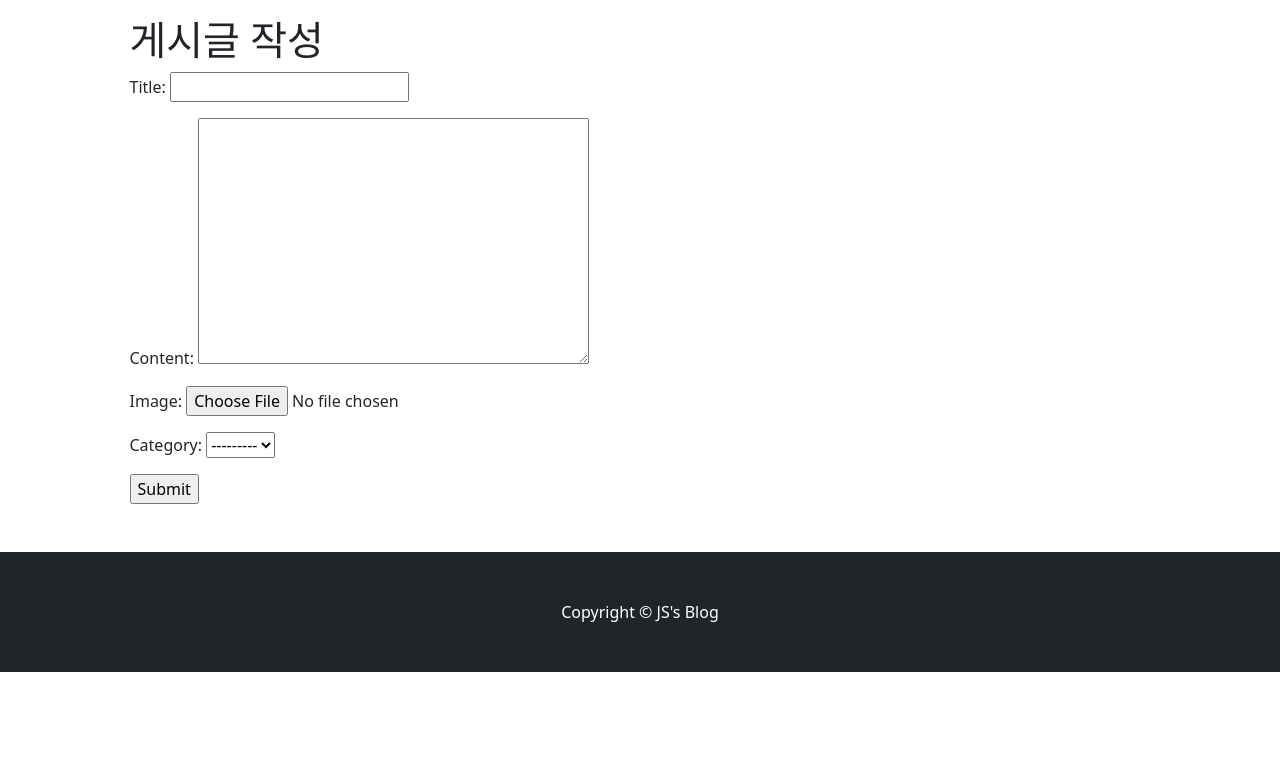
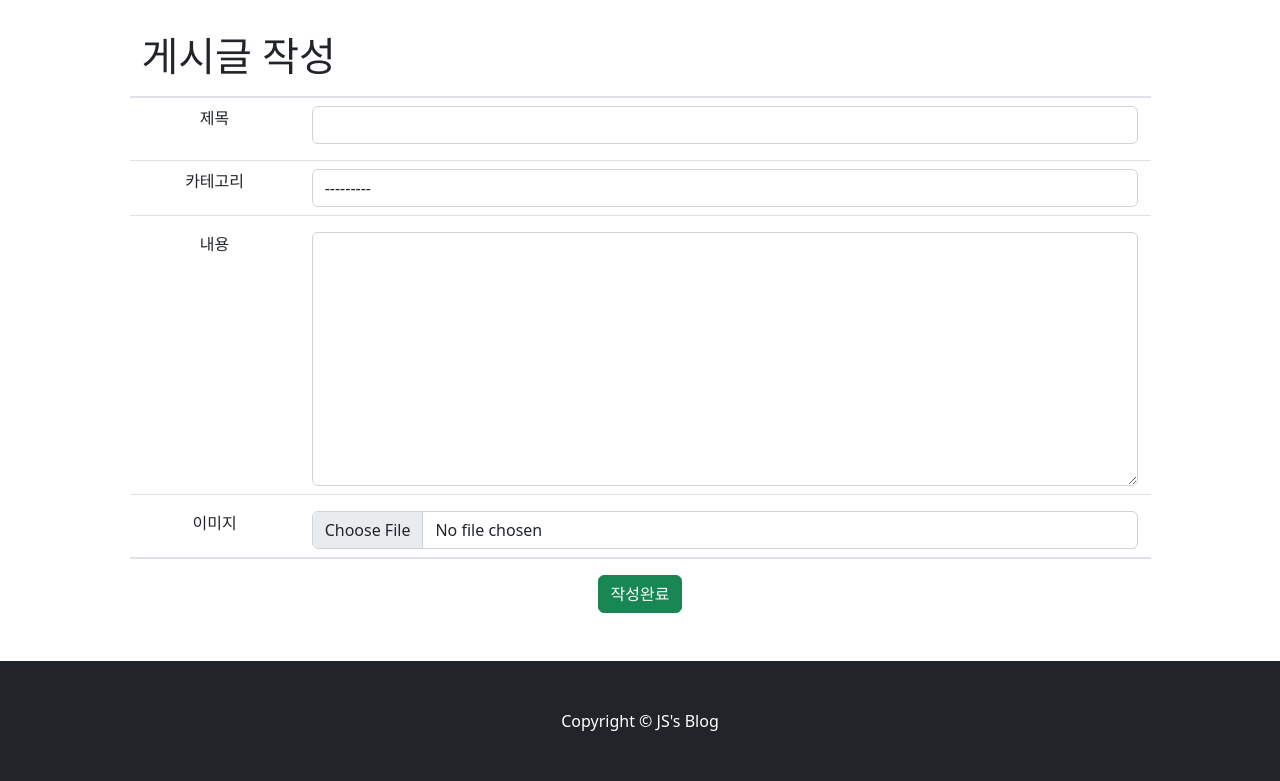
Before and after one commit to YuJinsoo/myBlog, a Django app: page /blog/create/ in a window 1280 px wide. Shown: the part 56-837 px from the top of the page. Before the commit the page ends 728 px from the top, so only its background shows below. Run offline with Django 4.2, Linux system fonts and the light colour scheme; the visitor is signed in with stand-in values (Sample User, id 1); data that the repository does not hold is empty.

Commit message:
post write, edit 폼 위젯 적용

```diff
--- a/blog/forms.py
+++ b/blog/forms.py
@@ -7,6 +7,21 @@ class PostForm(forms.ModelForm):
     class Meta:
         model = Post
         fields = ['title', 'content', 'image', 'category']
+        widgets ={
+            'title':forms.TextInput(attrs={
+                'class': 'form-control'
+                }),
+            'category':forms.Select(attrs={
+                'class': 'form-control'
+                }),
+            'content':forms.Textarea(attrs={
+                'class': 'form-control',
+                'style': 'width:100%;'
+                }),
+            'image':forms.FileInput(attrs={
+                'class': 'form-control'
+                })
+            }
 
 
 class CommentForm(forms.ModelForm):
--- a/blog/templates/blog/post_write.html
+++ b/blog/templates/blog/post_write.html
@@ -2,12 +2,32 @@
 
 {% block content %}
 
-    <h1> 게시글 작성 </h1>
+    <main class="container">
+        <h1 class="my-3"> 게시글 작성 </h1>
 
-    <form action="{% url 'blog:write' %}" method="post">
-        {% csrf_token %}
-        {{ form.as_p }}
-        <input type="submit">
-    </form>
+        <form action="{% url 'blog:write' %}" method="post">
+            {% csrf_token %}
+            <div class="row py-2 my-2 border-top border-2">
+                <div class="col-2 text-center">제목</div>
+                <div class="col-10">{{form.title}}</div>
+            </div>
+            <div class="row py-2 my-2 border-bottom border-top">
+                <div class="col-2 text-center">카테고리</div>
+                <div class="col-10">{{form.category}}</div>
+            </div>
+            <div class="row py-2 my-2 border-bottom">
+                <div class="col-2 text-center">내용</div>
+                <div class="col-10 text-center">{{form.content}}</div>
+            </div>
+            <div class="row py-2 my-2 border-bottom border-2">
+                <div class="col-2 text-center">이미지</div>
+                <div class="col-10">{{form.image}}</div>
+            </div>
+            <div class="d-grid gap-2 col-6 mx-auto mt-3">
+                <input type="submit" class="btn btn-success mx-auto" value="작성완료">
+            </div>
+
+        </form>
+    </main>
 
 {% endblock %}
--- a/user/views.py
+++ b/user/views.py
@@ -50,7 +50,6 @@ class Login(View):
             return redirect('blog:list')
 
         form = LoginForm(request, request.POST)
-        print(form)
         if form.is_valid():
             username = form.cleaned_data['username']
             passsword = form.cleaned_data['password']
```
